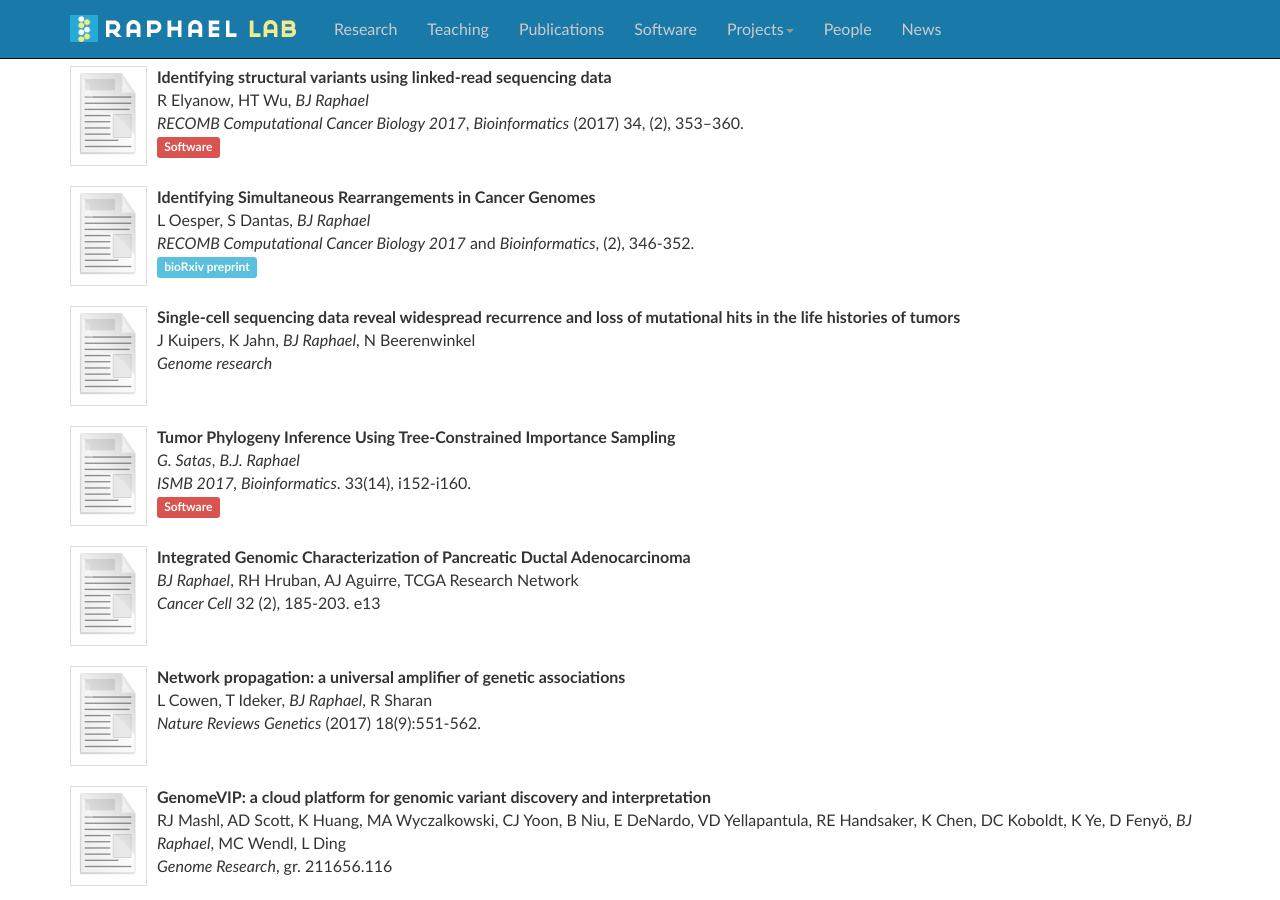
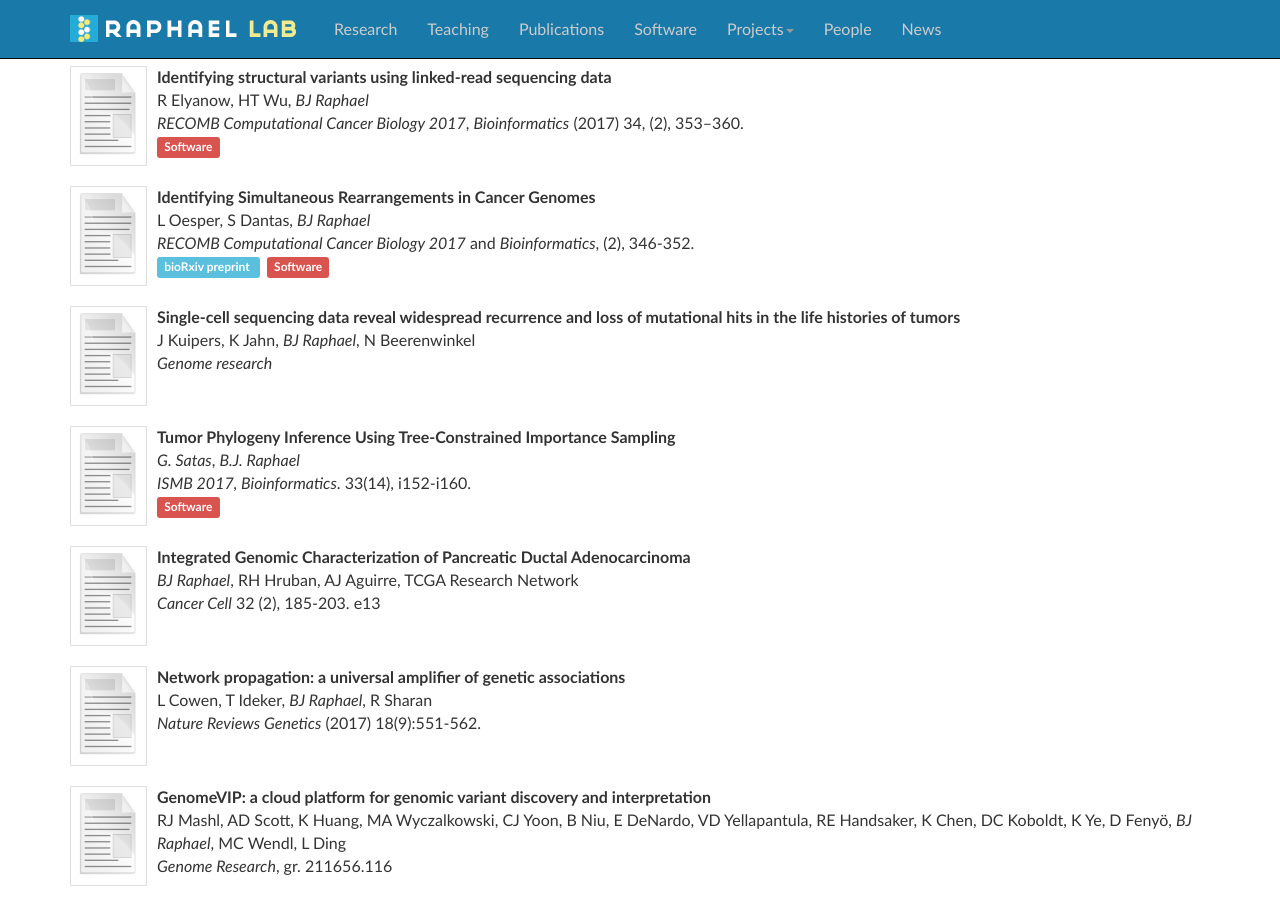
Before and after one commit to raphael-group/raphael-group.github.io, a Jekyll site: the page built from publications/index.md, in a window 1280 px wide and 900 px high, scrolled down 2259 px. Built offline with Jekyll 4.4.1, drawn with Linux system fonts in a browser that asks for light colours; nearby versions of some CDN libraries; comment, search, counter and statistics services are not loaded.

Commit message:
Update index.md

```diff
--- a/publications/index.md
+++ b/publications/index.md
@@ -213,6 +213,9 @@ container_css_class: container publications
 	<span class="label label-info">
         	<a href="https://www.biorxiv.org/content/10.1101/164855v1" target="_new">bioRxiv preprint</a>
 	</span>
+	<span class="label label-danger">
+		<a href="https://bitbucket.org/oesperlab/ht-altfrac">Software</a>
+	</span>
 
 
 * [![SingleCellViolations](../assets/img/papers/missing.svg)]()
```
